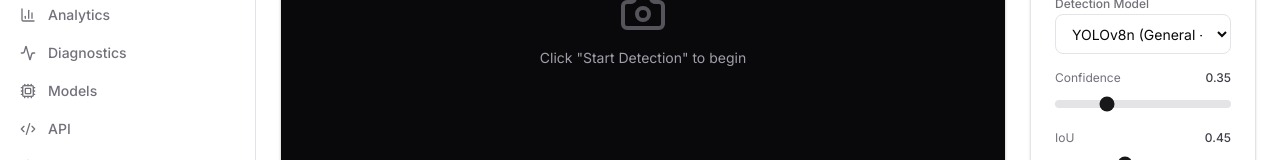
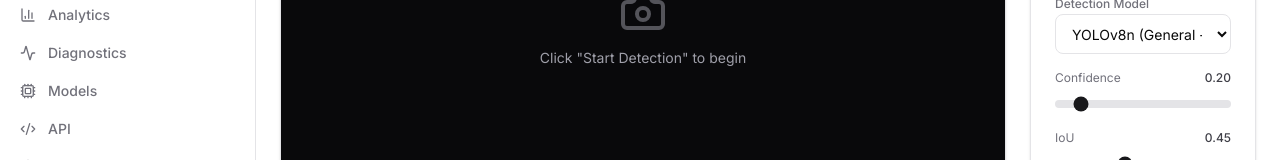
Before and after one commit to yashdhanani/visionai, a Next.js app in the folder apps/web/: page /live in a window 1280 px wide. Shown: the part 337-497 px from the top of the page. Built offline with nearby package versions, Linux system fonts and the light colour scheme; no server answers; sample sign-in values are in the browser's storage.

Commit message:
fix(detect): lower default confidence to 0.20 for high-sensitivity instant live detection

```diff
--- a/apps/web/src/app/(app)/detect/[category]/page.tsx
+++ b/apps/web/src/app/(app)/detect/[category]/page.tsx
@@ -93,7 +93,7 @@ export default function CategoryDetectPage({ params }: { params: Promise<{ categ
   const [categoryData, setCategoryData] = useState<CategoryData | null>(null);
   const [objectCounts, setObjectCounts] = useState<Record<string, number>>({});
 
-  const [confidence, setConfidence] = useState(0.35);
+  const [confidence, setConfidence] = useState(0.20);
   const [iou, setIou] = useState(0.45);
   const [maxFps, setMaxFps] = useState(15);
   const [showBoxes, setShowBoxes] = useState(true);
--- a/apps/web/src/app/(app)/live/page.tsx
+++ b/apps/web/src/app/(app)/live/page.tsx
@@ -43,7 +43,7 @@ export default function LiveDetectionPage() {
   const [perf, setPerf] = useState<Perf | null>(null);
   const [objectCounts, setObjectCounts] = useState<Record<string, number>>({});
 
-  const [confidence, setConfidence] = useState(0.35);
+  const [confidence, setConfidence] = useState(0.20);
   const [iou, setIou] = useState(0.45);
   const [maxFps, setMaxFps] = useState(15);
   const [showBoxes, setShowBoxes] = useState(true);
```
Also changed, not shown: 1 other file (tests, documents, lock files or other folders).
